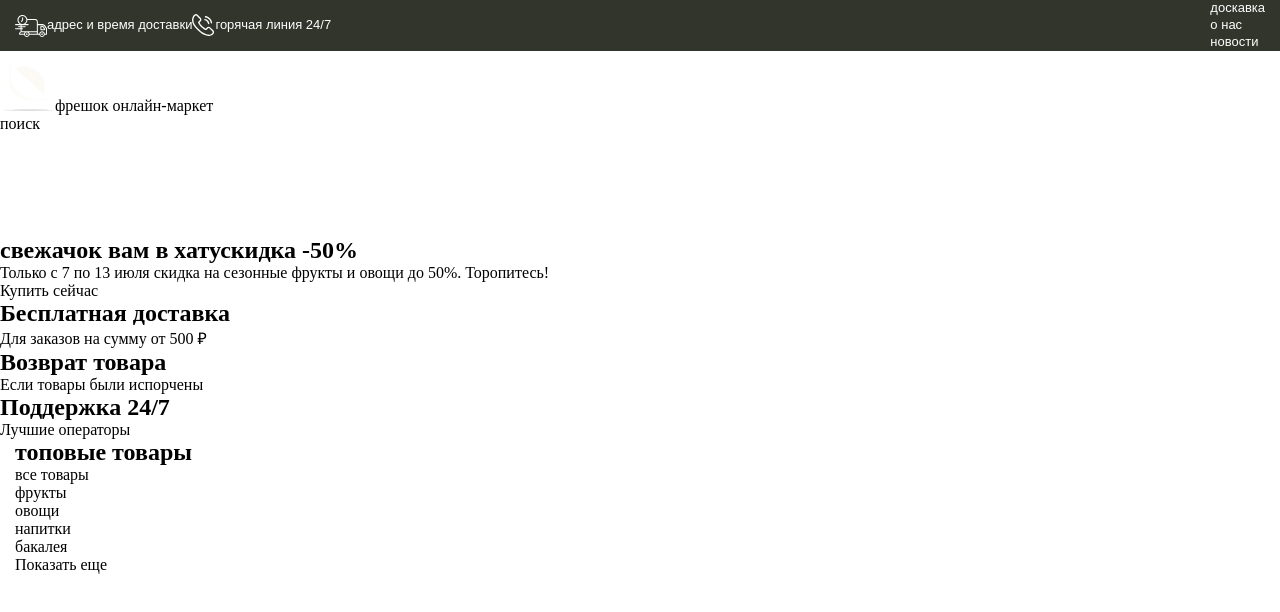
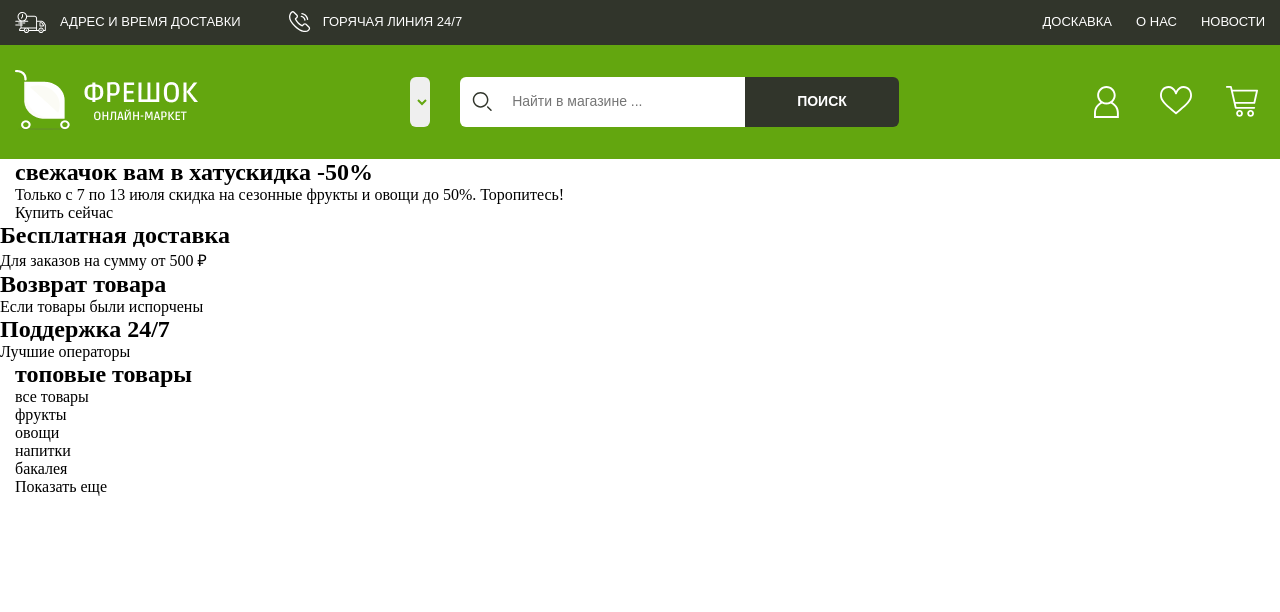
Before and after one commit to yrgenius/Fresh-Market, a website: page app/index.html in a window 1280 px wide. Drawn offline with nearby package versions, Linux system fonts and the light colour scheme; files that its build step writes are made by us from their sources.

Commit message:
change header

```diff
--- a/app/index.html
+++ b/app/index.html
@@ -5,72 +5,83 @@
     <meta charset="UTF-8">
     <meta http-equiv="X-UA-Compatible" content="IE=edge">
     <meta name="viewport" content="width=device-width, initial-scale=1.0">
-    <title>Document</title>
+    <link rel="icon" type="image/x-icon" href="images/logo.ico">
+    <title>Онлайн-маркет Фрешок</title>
     <link rel="stylesheet" href="css/style.min.css">
 </head>
 
 <body>
+    <div class="hero">
+        <div class="container">
+            <header class="header">
+                <ul class="header__contacts">
+                    <li class="header__item">
+                        <a class="header__link header__link-del" href="#">адрес и время доставки</a>
+                    </li>
+                    <li class="header__item">
+                        <a class="header__link header__link-tel" href="#">горячая линия 24/7</a>
+                    </li>
+                </ul>
+                <nav class="menu">
+                    <ul class="menu__list">
+                        <li class="menu__item">
+                            <a class="menu__link" href="#">доскавка</a></li>
+                        <li class="menu__item">
+                            <a class="menu__link" href="#">о нас</a></li>
+                        <li class="menu__item">
+                            <a class="menu__link" href="#">новости</a></li>
+                    </ul>
+                </nav>
+            </header>
+        </div>
+    </div>
 
-    <header class="header">
+    <section class="form">
         <div class="container">
 
-            <div class="header__top">
+            <div class="form__wrapper">
 
-                <ul class="header__contacts">
-                    <li class="header__item">
-                        <a class="header__link" href="#">
-                            <img class="header__link-img" src="images/header/icon-del-address.svg" alt="адрес и время доставки">адрес и время доставки</a>
+                <a class="logo" href="#">
+                    <img class="logo__img" src="images/header/logo.png" alt="Логотип">
+                </a>
+
+                <form class="form__inner" method="get" autocomplete="off" action="http://localhost:3000">
+                    <select class="form__catalog" name="catalog" placeholder="Каталог продуктов"></select>
+                    <div class="form__search-wrapper">
+                        <input class="form__search" id="form__search" type="text" name="seach" placeholder="Найти в магазине ...">
+                    </div>
+                    <button class="form__button" type="submit">поиск</button>
+                </form>
+
+                <ul class="form__icon">
+                    <li class="form__item">
+                        <a class="form__link form__link-user" href="#"></a>
                     </li>
-                    <li class="header__item">
-                        <a class="header__link" href="#">
-                            <img class="header__link-img" src="images/header/icon-tel.svg" alt="горячая линия">горячая линия 24/7</a>
+                    <li class="form__item">
+                        <a class="form__link form__link-heart" href="#"></a>
+                    </li>
+                    <li class="form__item">
+                        <a class="form__link form__link-cart" href="#"></a>
                     </li>
                 </ul>
 
-                <nav class="menu">
-                    <ul class="menu__list">
-                        <li class="menu__item">доскавка</li>
-                        <li class="menu__item">о нас</li>
-                        <li class="menu__item">новости</li>
-                    </ul>
-                </nav>
             </div>
         </div>
-    </header>
+    </section>
 
-    <section>
-        <div class="form">
-            <div class="logo">
-                <img class="logo__img" src="images/header/logo.svg" alt="логотип">фрешок онлайн-маркет
-            </div>
-            <div class="form__inner">
-                <div class="form__catalog"></div>
-                <div class="form__seach">
-                    <button class="form__button">поиск</button>
-                </div>
-            </div>
-            <div class="form__icon">
-                <ul class="form__icon-list">
-                    <li class="form__icon-item"><img class="form__icon-img" src="images/header/user-link.svg" alt="аккаунт"></li>
-                    <li class="form__icon-item"><img class="form__icon-img" src="images/header/icon-heart.svg" alt="избранное"></li>
-                    <li class="form__icon-item"><img class="form__icon-img" src="images/header/icon-cart.svg" alt="корзина"></li>
-                </ul>
-            </div>
-        </div>
-
-        <div class="slider">
-            <div class="slider__wrapper">
+    <section class="slider">
+        <div class="container">
             <h1 class="slider__title">свежачок вам в хату<span>скидка -50%</span></h1>
             <div class="slider__text">Только с 7 по 13 июля скидка на сезонные фрукты и овощи до 50%. Торопитесь!</div>
             <a class="slider__btn" href="#">Купить сейчас</a>
         </div>
-        </div>
+    </section>
 
-            <div class="advantages">
+    <section class="advantages">
         <ul class="advantages__list">
             <li class="advantages__item">
                 <h2 class="advantages__title">Бесплатная доставка</h2>
-                        <div class="advantages__text">Для заказов на сумму от 500 ₽  </div>
+                <div class="advantages__text">Для заказов на сумму от 500 ₽ </div>
             </li>
             <li class="advantages__item">
                 <h2 class="advantages__title">Возврат товара</h2>
@@ -81,10 +92,7 @@
                 <div class="advantages__text">Лучшие операторы</div>
             </li>
         </ul>
-            </div>
-        </div>
     </section>
-
 
     <section class="products">
         <div class="container">
--- a/app/scss/_fonts.scss
+++ b/app/scss/_fonts.scss
@@ -1,11 +1,16 @@
+@font-face {
+    font-family: 'OpenSans-Light', sans-serif;
+    font-weight: 400;
+    font-style: normal;
+    src: local('OpenSans-Light'), url('../fonts/OpenSans-Light.woff2') format('woff2'), url('../fonts/OpenSans-Light.woff') format('woff'), url('../fonts/OpenSans-Light.ttf') format('ttf');
+    font-display: swap;
+}
+
 @font-face {
     font-family: 'OpenSans-Regular', sans-serif;
     font-weight: 400;
     font-style: normal;
-    src: local('OpenSans-Regular'),
-        url('../fonts/OpenSans-Regular.woff2') format('woff2'),
-        url('../fonts/OpenSans-Regular.woff') format('woff'),
-        url('../fonts/OpenSans-Regular.ttf') format('ttf');
+    src: local('OpenSans-Regular'), url('../fonts/OpenSans-Regular.woff2') format('woff2'), url('../fonts/OpenSans-Regular.woff') format('woff'), url('../fonts/OpenSans-Regular.ttf') format('ttf');
     font-display: swap;
 }
 
@@ -13,10 +18,7 @@
     font-family: 'OpenSans-SemiBold', sans-serif;
     font-weight: 600;
     font-style: normal;
-    src: local('OpenSans-SemiBold'),
-        url('../fonts/OpenSans-SemiBold.woff2') format('woff2'),
-        url('../fonts/OpenSans-SemiBold.woff') format('woff'),
-        url('../fonts/OpenSans-SemiBold.ttf') format('ttf');
+    src: local('OpenSans-SemiBold'), url('../fonts/OpenSans-SemiBold.woff2') format('woff2'), url('../fonts/OpenSans-SemiBold.woff') format('woff'), url('../fonts/OpenSans-SemiBold.ttf') format('ttf');
     font-display: swap;
 }
 
@@ -24,10 +26,7 @@
     font-family: 'OpenSans-Bold', sans-serif;
     font-weight: 700;
     font-style: normal;
-    src: local('OpenSans-Bold'),
-        url('../fonts/OpenSans-Bold.woff2') format('woff2'),
-        url('../fonts/OpenSans-Bold.woff') format('woff'),
-        url('../fonts/OpenSans-Bold.ttf') format('ttf');
+    src: local('OpenSans-Bold'), url('../fonts/OpenSans-Bold.woff2') format('woff2'), url('../fonts/OpenSans-Bold.woff') format('woff'), url('../fonts/OpenSans-Bold.ttf') format('ttf');
     font-display: swap;
 }
 
@@ -35,10 +34,7 @@
     font-family: 'Ruda-Regular', sans-serif;
     font-weight: 400;
     font-style: normal;
-    src: local('Ruda-Regular'),
-        url('../fonts/Ruda-Regular.woff2') format('woff2'),
-        url('../fonts/Ruda-Regular.woff') format('woff'),
-        url('../fonts/Ruda-Regular.ttf') format('ttf');
+    src: local('Ruda-Regular'), url('../fonts/Ruda-Regular.woff2') format('woff2'), url('../fonts/Ruda-Regular.woff') format('woff'), url('../fonts/Ruda-Regular.ttf') format('ttf');
     font-display: swap;
 }
 
@@ -46,10 +42,7 @@
     font-family: 'Ruda-SemiBold', sans-serif;
     font-weight: 600;
     font-style: normal;
-    src: local('Ruda-SemiBold'),
-        url('../fonts/Ruda-SemiBold.woff2') format('woff2'),
-        url('../fonts/Ruda-SemiBold.woff') format('woff'),
-        url('../fonts/Ruda-SemiBold.ttf') format('ttf');
+    src: local('Ruda-SemiBold'), url('../fonts/Ruda-SemiBold.woff2') format('woff2'), url('../fonts/Ruda-SemiBold.woff') format('woff'), url('../fonts/Ruda-SemiBold.ttf') format('ttf');
     font-display: swap;
 }
 
@@ -57,10 +50,7 @@
     font-family: 'Ruda-Bold', sans-serif;
     font-weight: 700;
     font-style: normal;
-    src: local('Ruda-Bold'),
-        url('../fonts/Ruda-Bold.woff2') format('woff2'),
-        url('../fonts/Ruda-Bold.woff') format('woff'),
-        url('../fonts/Ruda-Bold.ttf') format('ttf');
+    src: local('Ruda-Bold'), url('../fonts/Ruda-Bold.woff2') format('woff2'), url('../fonts/Ruda-Bold.woff') format('woff'), url('../fonts/Ruda-Bold.ttf') format('ttf');
     font-display: swap;
 }
 
@@ -68,9 +58,6 @@
     font-family: 'Ruda-Black', sans-serif;
     font-weight: 900;
     font-style: normal;
-    src: local('Ruda-Black'),
-        url('../fonts/Ruda-Black.woff2') format('woff2'),
-        url('../fonts/Ruda-Black.woff') format('woff'),
-        url('../fonts/Ruda-Black.ttf') format('ttf');
+    src: local('Ruda-Black'), url('../fonts/Ruda-Black.woff2') format('woff2'), url('../fonts/Ruda-Black.woff') format('woff'), url('../fonts/Ruda-Black.ttf') format('ttf');
     font-display: swap;
 }
--- a/app/scss/_reset.scss
+++ b/app/scss/_reset.scss
@@ -46,6 +46,7 @@ button,
 textarea,
 select {
     font: inherit;
+    border-style: none;
 }
 
 body {
--- a/app/scss/style.scss
+++ b/app/scss/style.scss
@@ -1,62 +1,161 @@
-@import 'vars';
-@import 'fonts';
-@import 'reset';
-@import 'global';
+@import "vars";
+@import "fonts";
+@import "reset";
+@import "global";
+.section {
+    padding: 72px 0;
+}
 
-.container{
+.hero {
+    background-color: $dark-800;
+}
+
+.container {
     max-width: 1320px;
     margin: 0 auto;
     padding: 0 15px;
 }
 
-.section{
-    padding: 72px 0;
+.header {
+    @extend %sans-400;
+    font-size: 13px;
+    line-height: 1.3;
+    color: $white;
+    text-transform: uppercase;
+    display: flex;
+    justify-content: space-between;
+    align-items: center;
+    padding: 14px 0;
+    &__contacts {
+        display: flex;
+    }
+    &__item:not(:last-child) {
+        margin-right: 48px;
+    }
+    &__link {
+        display: flex;
+        align-items: center;
+        position: relative;
+        padding-left: 45px;
+        transition: opacity 0.3s;
+    }
+    &__link:hover {
+        opacity: 0.7;
+    }
+    &__link::before {
+        content: "";
+        background-repeat: no-repeat;
+        background-size: contain;
+        position: absolute;
+        width: 32px;
+        height: 22px;
+        left: 0;
+    }
+    &__link-del:before {
+        background-image: url('../images/header/icon-del-address.svg');
+    }
+    &__link-tel {
+        padding-left: 34px;
+    }
+    &__link-tel:before {
+        background-image: url('../images/header/icon-tel.svg');
+    }
 }
 
-.header{
-    background-color: #31352B;
+.menu {
+    &__list {
+        display: flex;
+    }
+    &__item {
+        opacity: 1;
+        transition: opacity .3s;
+    }
+    &__item:not(:last-child) {
+        margin-right: 24px;
+    }
+    &__item:hover {
+        opacity: 0.7;
+    }
+}
 
-    &__top{
-        @extend %sans-400;
-        font-size: 13px;
-        line-height: 1.3;
-        color: $w-col;
+.form {
+    background-color: $green-900;
+    &__wrapper {
         display: flex;
         justify-content: space-between;
         align-items: center;
+        padding: 25px 0;
     }
-
-    &__contacts{
+    &__inner {
         display: flex;
     }
-
-    &__item{
-
+    &__catalog {
+        color: $green-900;
+        border-radius: 6px;
+        margin-right: 30px;
     }
-
-    &__link{
+    &__search-wrapper {
+        position: relative;
+    }
+    &__search-wrapper::before {
+        content: "";
+        position: absolute;
+        background-image: url('../images/header/icon-search.svg');
+        background-repeat: no-repeat;
+        background-size: contain;
+        width: 20px;
+        height: 20px;
+        left: 12px;
+        top: 15px;
+    }
+    &__search {
+        color: $dark-800;
+        @extend %sans-400;
+        font-size: 14px;
+        line-height: 1.4;
+        padding: 15px 52px;
+        border-radius: 6px 0px 0px 6px;
+    }
+    &__button {
+        color: $white;
+        background-color: $dark-800;
+        padding: 15px 52px;
+        @extend %sans-600;
+        font-size: 14px;
+        line-height: 1.4;
+        text-transform: uppercase;
+        border-radius: 0px 6px 6px 0px;
+    }
+    &__icon {
         display: flex;
-        align-items: center;
+        margin-right: 7px;
     }
-
-    &__link-img{
-
+    &__item {
+        position: relative;
+        padding-left: 20px;
+        height: 32px;
+        width: 32px;
     }
-
+    &__item:not(:last-child) {
+        margin-right: 34px;
+    }
+    &__link {
+        background-repeat: no-repeat;
+        background-size: contain;
+        position: absolute;
+        height: 32px;
+        width: 32px;
+        left: 0;
+    }
+    &__link-user {
+        background-image: url('../images/header/user-link.svg');
+    }
+    &__link-heart {
+        background-image: url('../images/header/icon-heart.svg');
+    }
+    &__link-cart {
+        background-image: url('../images/header/icon-cart.svg');
+    }
 }
 
-
-
-
-
-
-
-
-
-
-
-
-
-
-
-@import 'media';
+@import "media";
```
Also changed, not shown: app/scss/_vars.scss (+23 -11 lines), app/fonts/OpenSans-Light.woff (added), app/fonts/OpenSans-Light.woff2 (added), app/images/header/logo.png (added), app/images/header/logo.svg (deleted), app/images/logo.ico (added). Lines whose indentation alone changed are shown as unchanged.
